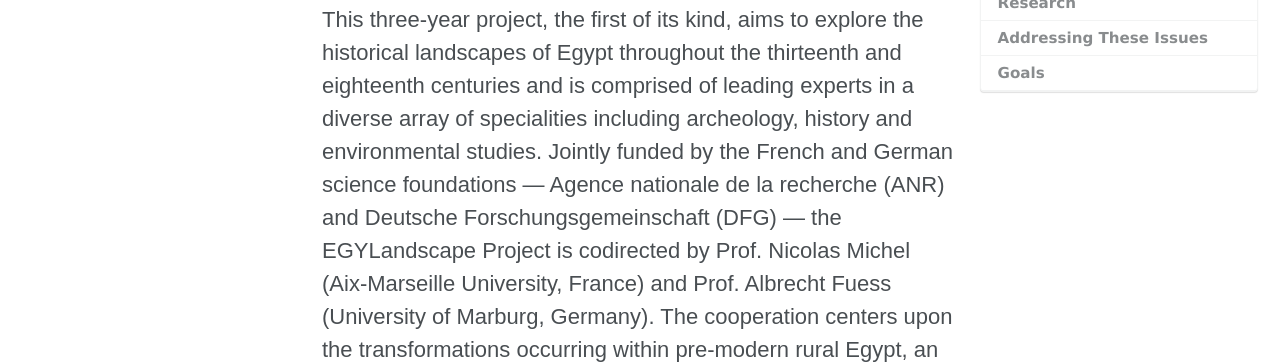
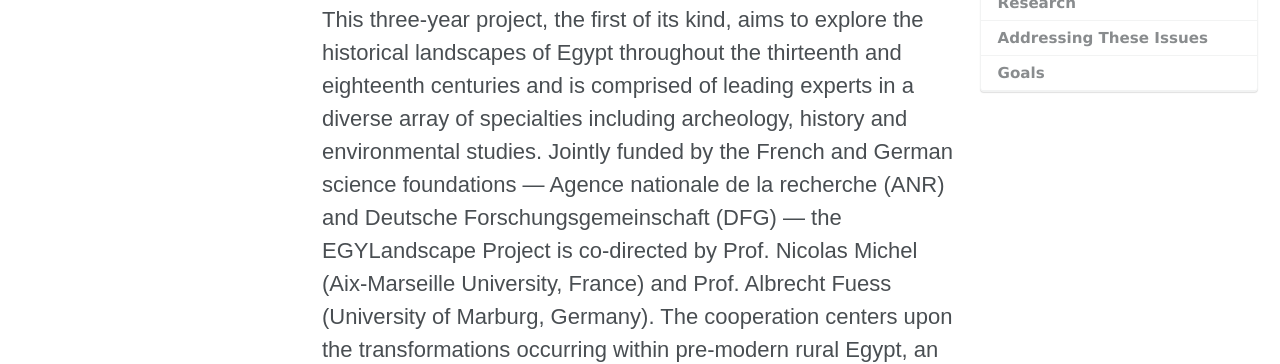
Before and after one commit to mhshaaban/egylandscapeproject.github.io, a Jekyll site: the page built from _pages/about.md, in a window 1280 px wide and 900 px high. Shown: the part 276-640 px from the top of the window. Built offline with Jekyll 4.4.1, drawn with Linux system fonts in a browser that asks for light colours; cached includes are drawn as plain includes; nearby versions of some CDN libraries; some web fonts are replaced; some of the changed text lies outside the part shown.

Commit message:
Update about.md

```diff
--- a/_pages/about.md
+++ b/_pages/about.md
@@ -12,10 +12,10 @@ permalink: /about/
 This three-year project, the first of its kind, aims to explore the
 historical landscapes of Egypt throughout the thirteenth and eighteenth
 centuries and is comprised of leading experts in a diverse array of
-specialities including archeology, history and environmental studies.
+specialties including archeology, history and environmental studies.
 Jointly funded by the French and German science foundations --- Agence
 nationale de la recherche (ANR) and Deutsche
-Forschungsgemeinschaft (DFG) --- the EGYLandscape Project is codirected
+Forschungsgemeinschaft (DFG) --- the EGYLandscape Project is co-directed
 by Prof. Nicolas Michel (Aix-Marseille University, France) and Prof.
 Albrecht Fuess (University of Marburg, Germany). The cooperation centers
 upon the transformations occurring within pre-modern rural Egypt, an
```
